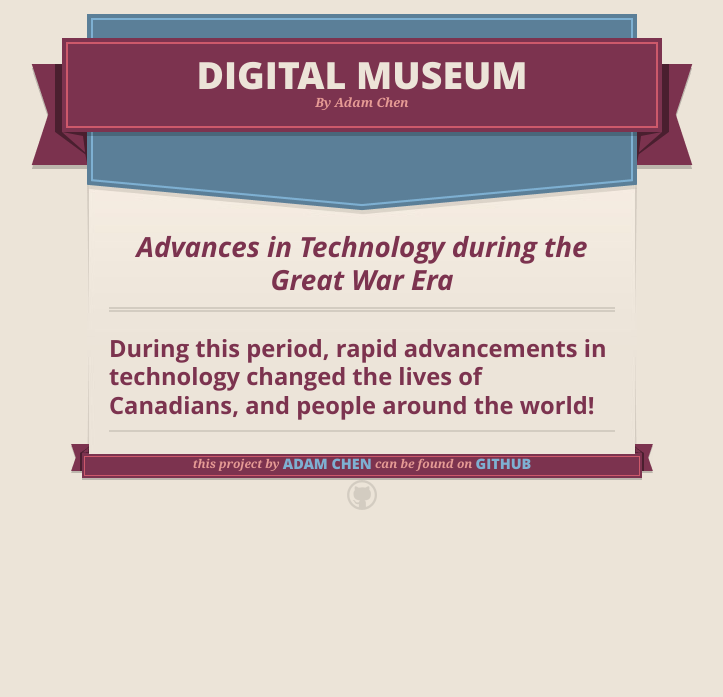
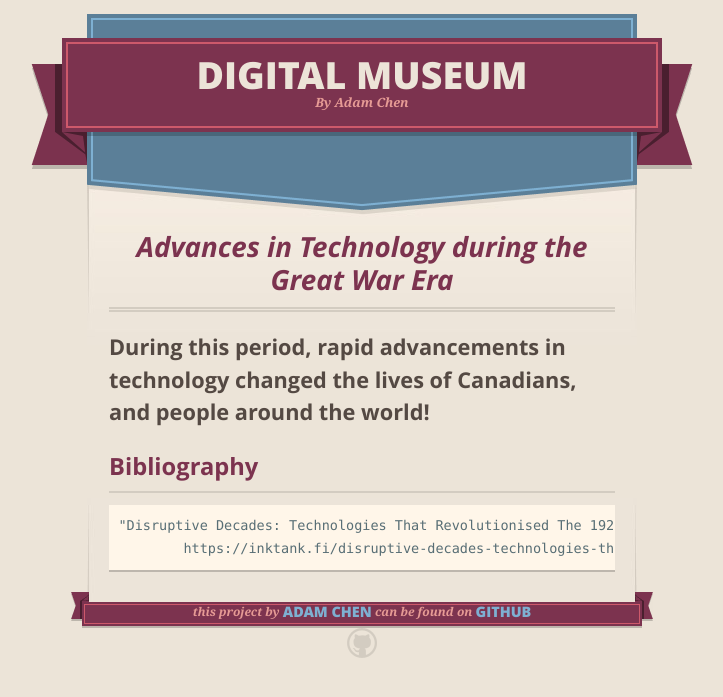
Before and after one commit to encodeous/CHC2D-DigitalMuseum, a Jekyll site: the page built from index.md, in a window 1280 px wide. Shown: the top 697 px of the page, without its empty margins (278-1001 px from the left). Built offline with Jekyll 4.4.1, drawn with Linux system fonts in a browser that asks for light colours; our own code applies the rules of GitHub Pages for plain Markdown files.

Commit message:
Update index.md

````diff
--- a/index.md
+++ b/index.md
@@ -5,3 +5,9 @@ published: true
 # Advances in Technology during the Great War Era
 
 ### During this period, rapid advancements in technology changed the lives of Canadians, and people around the world!
+
+## Bibliography
+```
+"Disruptive Decades: Technologies That Revolutionised The 1920S". Ink Tank, 2017,
+	https://inktank.fi/disruptive-decades-technologies-that-revolutionized-the-1920s/#:~:text=The%20decade%27s%20technological%20discoveries%20were,all%20born%20in%20the%2020s. Accessed 19 Oct 2020.
+```
````
